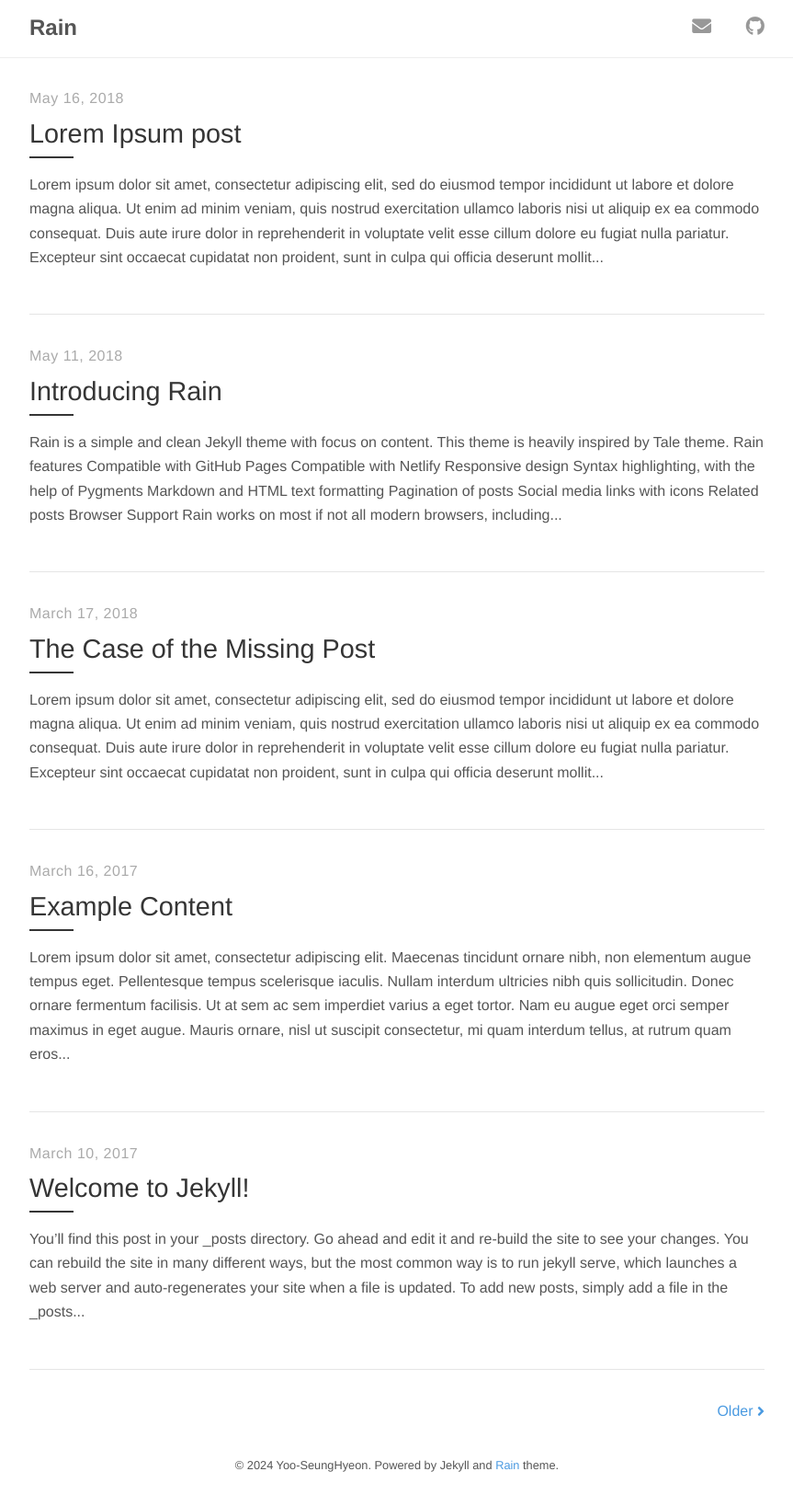
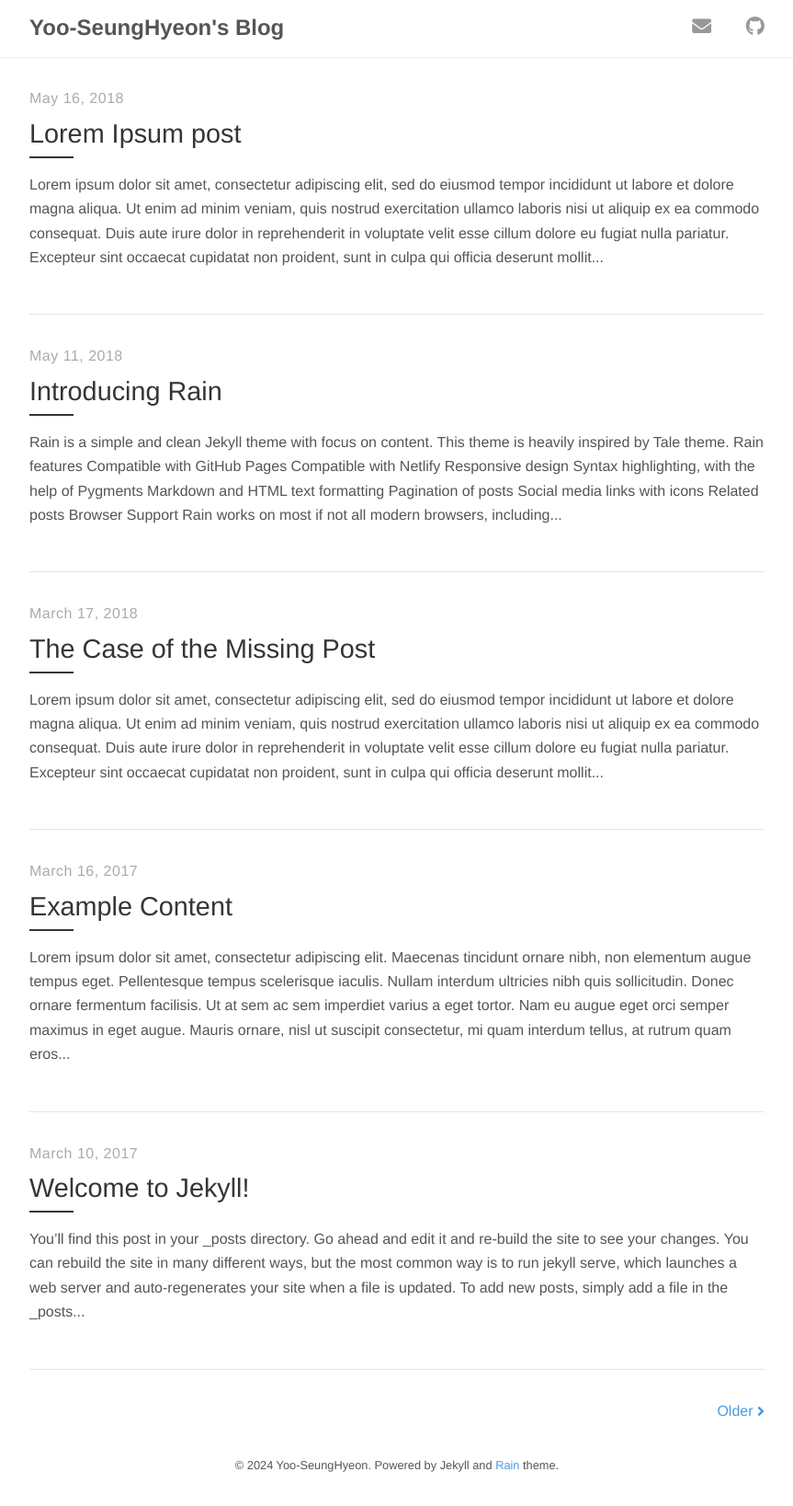
Before and after one commit to Yoo-SeungHyeon/Yoo-SeungHyeon.github.io, a Jekyll site: the page built from index.html, in a window 1280 px wide. Shown: the whole page at 92% size, without its empty margins (208-1071 px from the left). Built offline with Jekyll 4.4.1, drawn with Linux system fonts in a browser that asks for light colours; nearby versions of some CDN libraries; the list of posts is cut into pages by our own code.

Commit message:
recommit

```diff
--- a/_config.yml
+++ b/_config.yml
@@ -1,6 +1,6 @@
 # Site settings
-title:          Rain
-description:    "Rain is a simple and clean Jekyll theme with focus on content."
+title:          Yoo-SeungHyeon's Blog
+description:    "Data Engineer를 준비중인 Yoo SeungHyeon 입니다."
 url:            https://github.com/Yoo-SeungHyeon
 
 # Author
@@ -36,5 +36,3 @@ related_posts_section:
 social:
   email: effort-result@naver.com
   github: https://github.com/Yoo-SeungHyeon
-  twitter:
-  linkedin:
```
Also changed, not shown: 1 other file.
